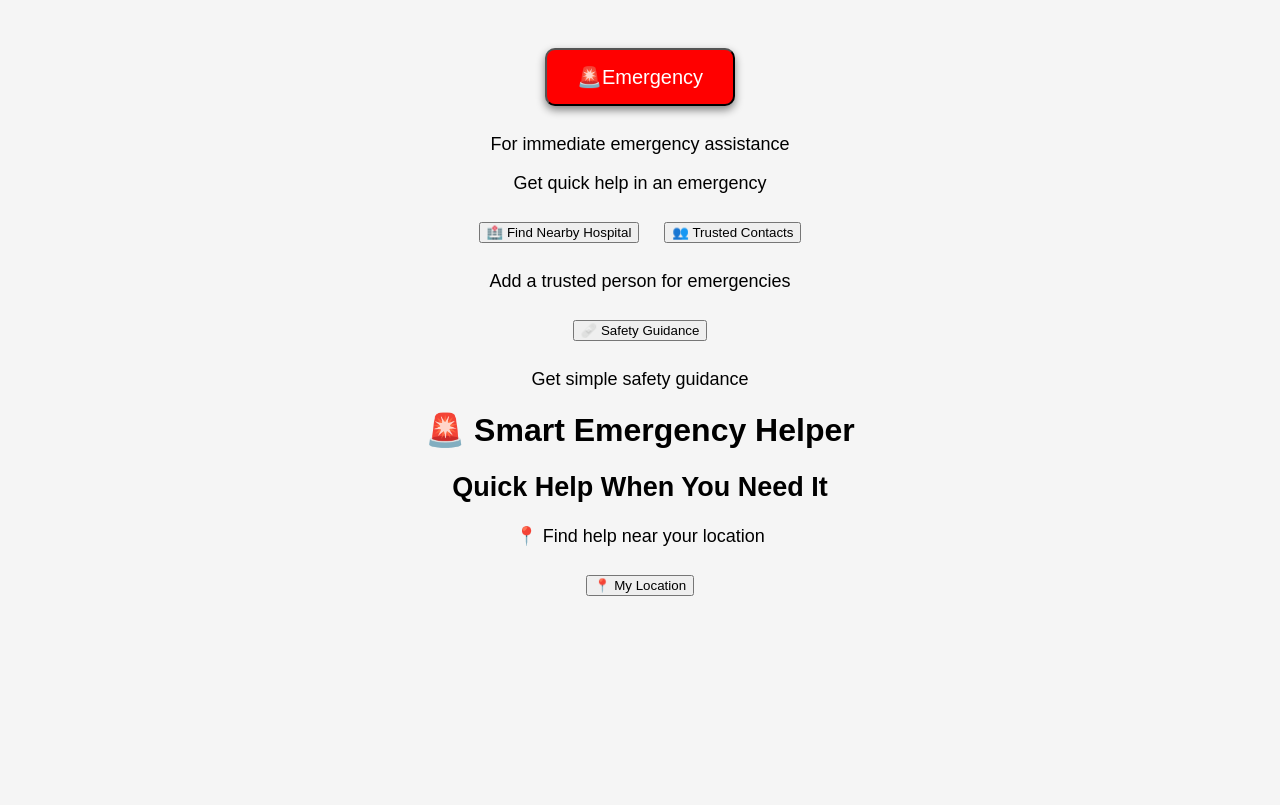
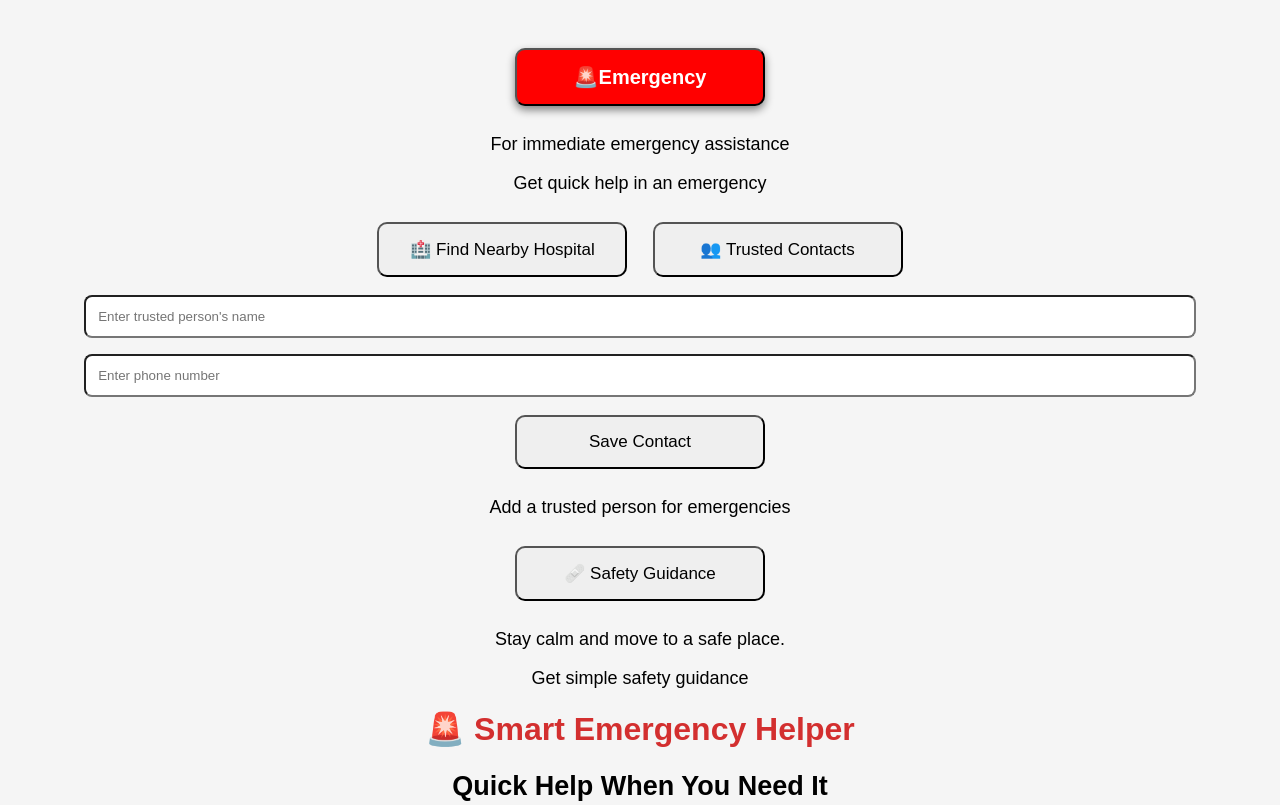
Before and after one commit to orumpativyshnavi70-lab/smart-emergency-helper, a plain HTML site: page index.html in a window 1280 px wide. Shown: the top 805 px of the page. Drawn offline with Linux system fonts and the light colour scheme.

Commit message:
Update index.html

```diff
--- a/index.html
+++ b/index.html
@@ -18,19 +18,37 @@
                 color : white ;
                 padding : 15px 30px ;
                 font-size: 20px;
+                margin: 10px;
                 border-radius: 10px;
                 box-shadow: 0 4px 8px gray;
-                margin: 10px;
+                font-weight: bold;
             }
             button {
+                width: 250px;
+                padding: 15px;
+                font-size: 17px;
+                border-radius: 10px;
                 margin: 10px;
                 cursor: pointer;
+                transition:0.2s;
             }
             button:hover {
                 transform:scale(1.05);
             }
             h1 {
             font-size: 32px;
+            color: #d32f2f;
+        }
+        @media (max-width: 600px){
+            button {
+                width: 90%;
+            }
+        }
+        input {
+            width: 90%;
+            padding:12px;
+            margin: 8px;
+            border-radius: 8px;
         }
         </style>
     </head>
@@ -43,8 +61,12 @@
         <button
          onclick="window.open('https://www.google.com/maps/search/hospitals+near+me')">🏥 Find Nearby Hospital</button>
         <button onclick="alert('Please Contact Your Trusted Person')">👥 Trusted Contacts</button>
+        <input type="text" placeholder="Enter trusted person's name">
+        <input type="tel" placeholder="Enter phone number">
+        <button onclick="alert('Trusted contact saved successfully!')"> Save Contact</button>
         <p>Add a trusted person for emergencies</p>
         <button onclick="alert(' Stay Calm.Move to a safe place and contact emergency services if needed.')">🩹 Safety Guidance</button>
+        <p>Stay calm and move to a safe place.</p>
         <p>Get simple safety guidance</p>
         <h1>🚨 Smart Emergency Helper</h1>
         <h2>Quick Help When You Need It</h2>
```
